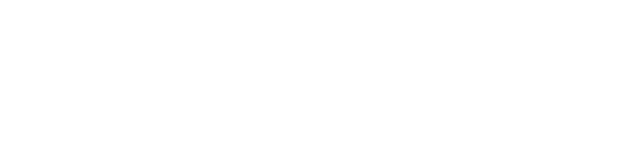
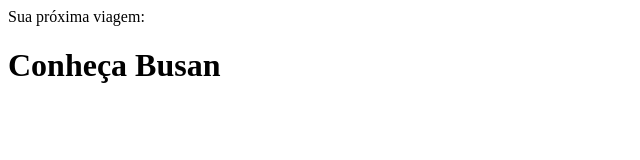
Before and after one commit to G614/local-turistico, a plain HTML site: page index.html in a window 1280 px wide. Shown: the whole page, without its empty margins (0-640 px from the left). Drawn offline with Linux system fonts and the light colour scheme.

Commit message:
header com título pricipal da página

```diff
--- a/index.html
+++ b/index.html
@@ -6,6 +6,13 @@
     <title>Local Turístico - Busan</title>
 </head>
 <body>
-
+    <div>
+        <div id="conteiner">
+            <header class="title-page">
+                <span>Sua próxima viagem:</span>
+                <h1>Conheça Busan</h1>
+            </header>
+        </div>
+    </div>
 </body>
 </html>
```
